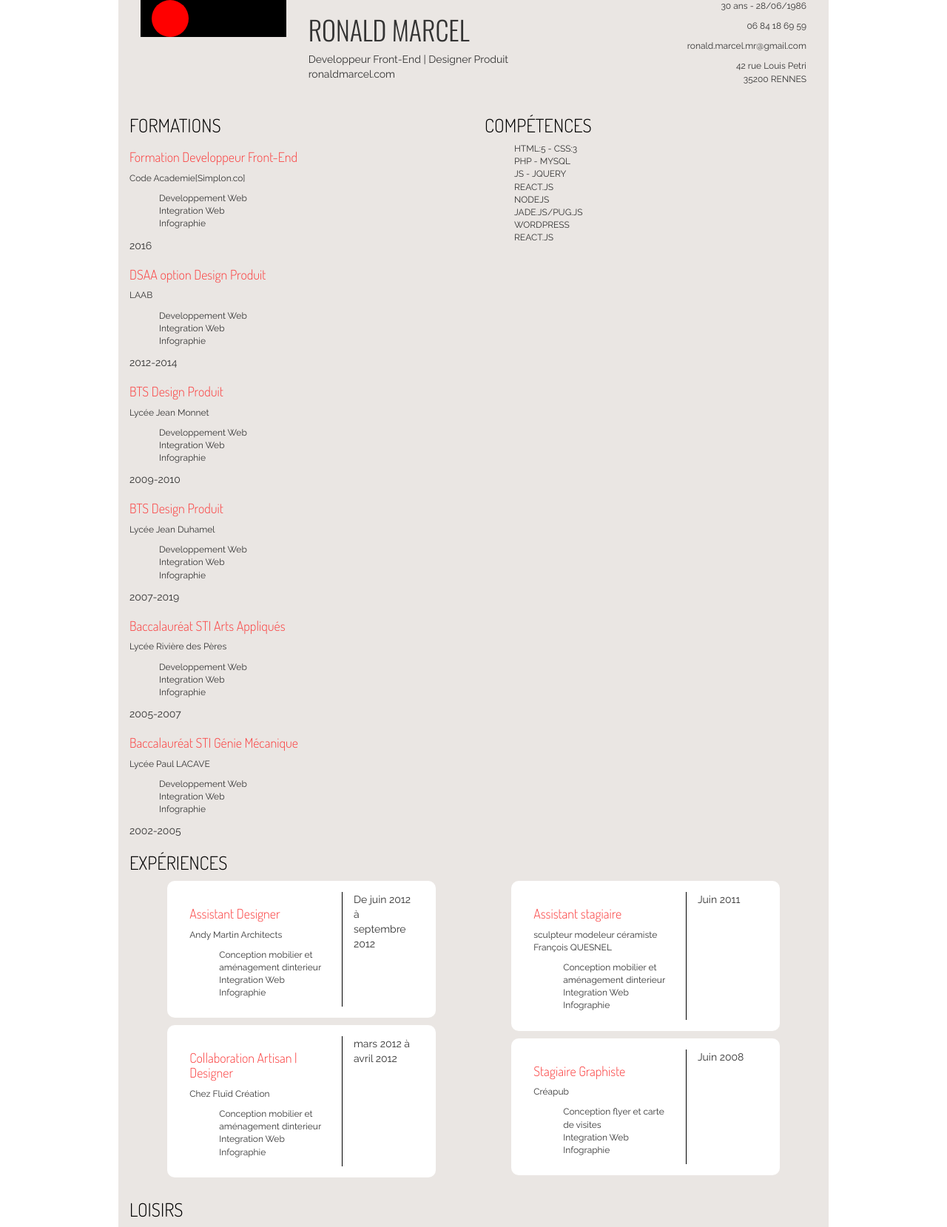
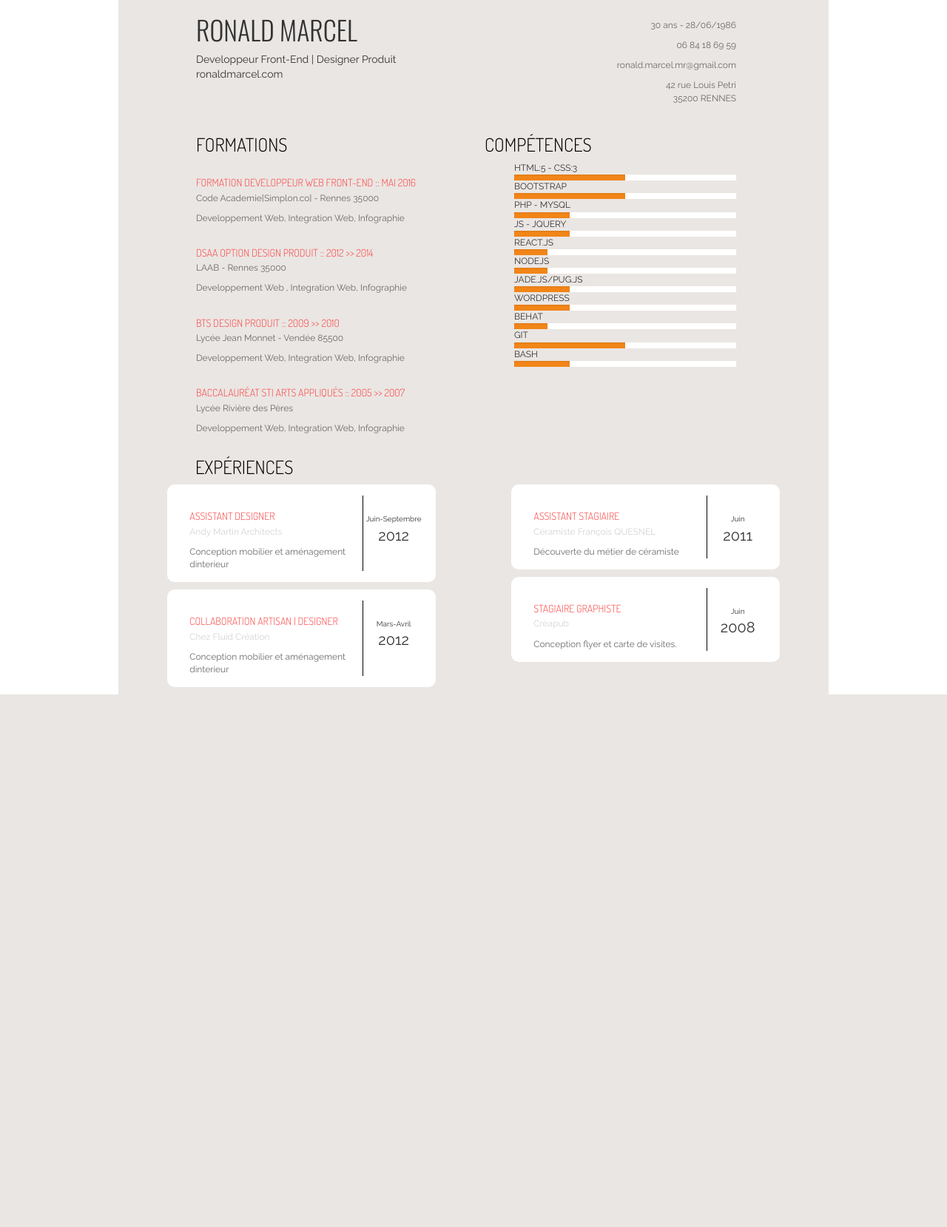
Before and after one commit to RonaldM-/Curriculum-vitae, a web app: file index.html in a window 1280 px wide. Shown: the whole page at 74% size. After the commit the page ends 939 px from the top, so only its background shows below. Run offline with its HTML, style and script files only (its server is not run), Linux system fonts and the light colour scheme.

Commit message:
fini à cv 98%

```diff
--- a/build/css/style.css
+++ b/build/css/style.css
@@ -46,13 +46,36 @@ h2 {
 }
 
 h3 {
-  font-size: 18px;
+  margin-bottom: 5px;
+  text-transform: uppercase;
+  font-size: 14px;
   font-weight: 300;
   color: #FA4444;
 }
 
+.exp, .loisir {
+  margin-left: 89px;
+}
+
 p, li {
   font-size: 12px;
+}
+
+p {
+  color: dimgray;
+}
+
+.place {
+  color: lightgray !important;
+}
+
+.desc {
+  margin: 0;
+}
+
+div.date {
+  margin-top: 18px;
+  font-size: 13px;
 }
 
 .graphic_identity {
@@ -85,4 +108,76 @@ p, li {
   margin-top: 20px;
 }
 
+/* FORMATIONS */
+.formation {
+  padding-left: 0%;
+}
+
+.infos {
+  padding-left: 0px;
+  list-style: disc;
+}
+.infos li {
+  display: block;
+  list-style: disc;
+  margin-right: 5px;
+}
+
+/* PROGRESS BAR */
+.progress_bar {
+  display: block;
+  height: 8px;
+  width: 300px;
+  position: relative;
+  background: white;
+}
+.progress_bar .progress {
+  display: block;
+  height: 100%;
+  position: absolute;
+  border-radius: 0px;
+  background-color: #f28518;
+}
+
+.novice {
+  width: 15%;
+}
+
+.advanced_beginner {
+  width: 25%;
+}
+
+.competent {
+  width: 50%;
+}
+
+.expert {
+  width: 90%;
+}
+
+.periode {
+  padding-top: 25px;
+  padding-right: 0;
+  padding-left: 0;
+}
+
+.month {
+  padding: 0;
+  font-size: 10px;
+}
+
+.year {
+  padding: 0;
+  font-size: 20px;
+}
+
+.info {
+  padding-top: 26px;
+  padding-right: 110px;
+}
+
+.identity {
+  padding-left: 60px;
+}
+
 /*# sourceMappingURL=style.css.map */
--- a/index.html
+++ b/index.html
@@ -12,9 +12,10 @@
         <div class="page row">
           <section class="aboutme col-lg-12">
             <div class="identity col-lg-8">
-              <div class="graphic_identity col-lg-4">
-                <div class="container-photo"><img></div>
-              </div>
+              <!--.graphic_identity.col-lg-4
+              .container-photo
+                  img
+              -->
               <div class="text_identity col-lg-8">
                 <div class="name col-lg-12">
                   <h1>RONALD MARCEL</h1>
@@ -42,209 +43,196 @@
             </div>
           </section>
           <section class="formations col-lg-6">
-            <h2>FORMATIONS</h2>
-                  <div class="formation">
-                    <div class="what">
-                      <h3>Formation Developpeur Front-End</h3>
+            <h2 class="col-lg-10 col-lg-offset-2">FORMATIONS</h2>
+                  <div class="formation col-lg-10 col-lg-offset-2">
+                    <div class="what col-lg-12">
+                      <h3>Formation Developpeur Web Front-End :: Mai 2016</h3>
                     </div>
-                    <div class="where">
-                      <p>Code Academie[Simplon.co]</p>
+                    <div class="where col-lg-12">
+                      <p>Code Academie[Simplon.co] - Rennes 35000</p>
                     </div>
-                    <div class="details">
-                      <ul>
-                        <li>Developpement Web</li>
-                        <li>Integration Web</li>
-                        <li>Infographie</li>
-                      </ul>
+                    <div class="details col-lg-12">
+                      <p>Developpement Web, Integration Web, Infographie</p>
                     </div>
-                    <div class="when"><span class="date">2016</span></div>
                   </div>
-                  <div class="formation">
-                    <div class="what">
-                      <h3>DSAA option Design Produit</h3>
+                  <div class="formation col-lg-10 col-lg-offset-2">
+                    <div class="what col-lg-12">
+                      <h3>DSAA option Design Produit :: 2012 &gt;&gt; 2014</h3>
                     </div>
-                    <div class="where">
-                      <p>LAAB</p>
+                    <div class="where col-lg-12">
+                      <p>LAAB - Rennes 35000</p>
                     </div>
-                    <div class="details">
-                      <ul>
-                        <li>Developpement Web</li>
-                        <li>Integration Web</li>
-                        <li>Infographie</li>
-                      </ul>
+                    <div class="details col-lg-12">
+                      <p>Developpement Web , Integration Web, Infographie</p>
                     </div>
-                    <div class="when"><span class="date">2012-2014</span></div>
                   </div>
-                  <div class="formation">
-                    <div class="what">
-                      <h3>BTS Design Produit</h3>
+                  <div class="formation col-lg-10 col-lg-offset-2">
+                    <div class="what col-lg-12">
+                      <h3>BTS Design Produit :: 2009 &gt;&gt; 2010</h3>
                     </div>
-                    <div class="where">
-                      <p>Lycée Jean Monnet</p>
+                    <div class="where col-lg-12">
+                      <p>Lycée Jean Monnet - Vendée 85500</p>
                     </div>
-                    <div class="details">
-                      <ul>
-                        <li>Developpement Web</li>
-                        <li>Integration Web</li>
-                        <li>Infographie</li>
-                      </ul>
+                    <div class="details col-lg-12">
+                      <p>Developpement Web, Integration Web, Infographie</p>
                     </div>
-                    <div class="when"><span class="date">2009-2010</span></div>
                   </div>
-                  <div class="formation">
-                    <div class="what">
-                      <h3>BTS Design Produit</h3>
+            <!--+formation('BTS Design Produit','Lycée Jean Duhamel - Dole 39000','2007-2019', 'Developpement Web, Integration Web, Infographie')-->
+                  <div class="formation col-lg-10 col-lg-offset-2">
+                    <div class="what col-lg-12">
+                      <h3>Baccalauréat STI Arts Appliqués :: 2005 &gt;&gt; 2007</h3>
                     </div>
-                    <div class="where">
-                      <p>Lycée Jean Duhamel</p>
-                    </div>
-                    <div class="details">
-                      <ul>
-                        <li>Developpement Web</li>
-                        <li>Integration Web</li>
-                        <li>Infographie</li>
-                      </ul>
-                    </div>
-                    <div class="when"><span class="date">2007-2019</span></div>
-                  </div>
-                  <div class="formation">
-                    <div class="what">
-                      <h3>Baccalauréat STI Arts Appliqués</h3>
-                    </div>
-                    <div class="where">
+                    <div class="where col-lg-12">
                       <p>Lycée Rivière des Pères</p>
                     </div>
-                    <div class="details">
-                      <ul>
-                        <li>Developpement Web</li>
-                        <li>Integration Web</li>
-                        <li>Infographie</li>
-                      </ul>
+                    <div class="details col-lg-12">
+                      <p> Developpement Web, Integration Web, Infographie</p>
                     </div>
-                    <div class="when"><span class="date">2005-2007</span></div>
                   </div>
-                  <div class="formation">
-                    <div class="what">
-                      <h3>Baccalauréat STI Génie Mécanique</h3>
-                    </div>
-                    <div class="where">
-                      <p>Lycée Paul LACAVE</p>
-                    </div>
-                    <div class="details">
-                      <ul>
-                        <li>Developpement Web</li>
-                        <li>Integration Web</li>
-                        <li>Infographie</li>
-                      </ul>
-                    </div>
-                    <div class="when"><span class="date">2002-2005</span></div>
-                  </div>
+            <!--+formation('Baccalauréat STI Génie Mécanique','Lycée Paul LACAVE','2002-2005', 'Developpement Web, Integration Web, Infographie')-->
           </section>
           <section class="skills col-lg-6">
             <h2>COMPÉTENCES</h2>
             <ul class="list_skills">
-              <li>HTML:5 - CSS:3</li>
-              <li>PHP - MYSQL</li>
-              <li>JS - JQUERY</li>
-              <li>REACT.JS</li>
-              <li>NODEJS</li>
-              <li>JADE.JS/PUG.JS</li>
-              <li>WORDPRESS</li>
-              <li>REACT.JS</li>
+              <li>HTML:5 - CSS:3
+                <div class="progress_bar">
+                  <div class="progress competent"></div>
+                </div>
+              </li>
+              <li>BOOTSTRAP</li>
+              <div class="progress_bar">
+                <div class="progress competent"></div>
+              </div>
+              <li>PHP - MYSQL
+                <div class="progress_bar">
+                  <div class="progress advanced_beginner"></div>
+                </div>
+              </li>
+              <li>JS - JQUERY
+                <div class="progress_bar">
+                  <div class="progress advanced_beginner"></div>
+                </div>
+              </li>
+              <li>REACT.JS
+                <div class="progress_bar">
+                  <div class="progress novice"></div>
+                </div>
+              </li>
+              <li>NODEJS
+                <div class="progress_bar">
+                  <div class="progress novice"></div>
+                </div>
+              </li>
+              <li>JADE.JS/PUG.JS
+                <div class="progress_bar">
+                  <div class="progress advanced_beginner"></div>
+                </div>
+              </li>
+              <li>WORDPRESS
+                <div class="progress_bar">
+                  <div class="progress advanced_beginner"></div>
+                </div>
+              </li>
+              <li>BEHAT
+                <div class="progress_bar">
+                  <div class="progress novice"></div>
+                </div>
+              </li>
+              <li>GIT
+                <div class="progress_bar">
+                  <div class="progress competent"></div>
+                </div>
+              </li>
+              <li>BASH
+                <div class="progress_bar">
+                  <div class="progress advanced_beginner"></div>
+                </div>
+              </li>
+              <!--li WORDPRESS
+              .progress_bar
+                  .progress.advanced_beginner
+              -->
+              <!--li BEHAT
+              .progress_bar
+                  .progress.novice
+              -->
             </ul>
           </section>
           <section class="experiences col-lg-12">
-            <h2>EXPÉRIENCES</h2>
+            <h2 class="exp">EXPÉRIENCES</h2>
             <div class="block col-lg-6">
                     <div class="experience col-lg-10 col-lg-offset-1">
-                      <div class="intitule_experience col-lg-8">
+                      <div class="intitule_experience col-lg-9">
                         <div class="what">
                           <h3>Assistant Designer</h3>
                         </div>
                         <div class="where">
-                          <p>Andy Martin Architects</p>
+                          <p class="place">Andy Martin Architects</p>
                         </div>
                         <div class="details">
-                          <ul>
-                            <li>Conception mobilier et aménagement dinterieur</li>
-                            <li>Integration Web</li>
-                            <li>Infographie</li>
-                          </ul>
+                          <p class="desc">Conception mobilier et aménagement dinterieur</p>
                         </div>
                       </div>
-                      <div class="periode col-lg-4">
-                        <div class="when"><span class="date">De juin 2012 à septembre 2012</span></div>
+                      <div class="periode col-lg-3 text-center">
+                        <div class="when"><span class="month col-lg-12">Juin-Septembre</span><span class="year col-lg-12">2012</span></div>
                       </div>
                     </div>
                     <div class="experience col-lg-10 col-lg-offset-1">
-                      <div class="intitule_experience col-lg-8">
+                      <div class="intitule_experience col-lg-9">
                         <div class="what">
                           <h3>Collaboration Artisan | Designer</h3>
                         </div>
                         <div class="where">
-                          <p>Chez Fluïd Création</p>
+                          <p class="place">Chez Fluïd Création</p>
                         </div>
                         <div class="details">
-                          <ul>
-                            <li>Conception mobilier et aménagement dinterieur</li>
-                            <li>Integration Web</li>
-                            <li>Infographie</li>
-                          </ul>
+                          <p class="desc">Conception mobilier et aménagement dinterieur</p>
                         </div>
                       </div>
-                      <div class="periode col-lg-4">
-                        <div class="when"><span class="date"> mars 2012 à avril 2012</span></div>
+                      <div class="periode col-lg-3 text-center">
+                        <div class="when"><span class="month col-lg-12">Mars-Avril</span><span class="year col-lg-12">2012</span></div>
                       </div>
                     </div>
             </div>
             <div class="block col-lg-6">
                     <div class="experience col-lg-10 col-lg-offset-1">
-                      <div class="intitule_experience col-lg-8">
+                      <div class="intitule_experience col-lg-9">
                         <div class="what">
                           <h3>Assistant stagiaire</h3>
                         </div>
                         <div class="where">
-                          <p>sculpteur modeleur céramiste François QUESNEL</p>
+                          <p class="place">Céramiste François QUESNEL</p>
                         </div>
                         <div class="details">
-                          <ul>
-                            <li>Conception mobilier et aménagement dinterieur</li>
-                            <li>Integration Web</li>
-                            <li>Infographie</li>
-                          </ul>
+                          <p class="desc">Découverte du métier de céramiste</p>
                         </div>
                       </div>
-                      <div class="periode col-lg-4">
-                        <div class="when"><span class="date">Juin 2011</span></div>
+                      <div class="periode col-lg-3 text-center">
+                        <div class="when"><span class="month col-lg-12">Juin</span><span class="year col-lg-12">2011</span></div>
                       </div>
                     </div>
                     <div class="experience col-lg-10 col-lg-offset-1">
-                      <div class="intitule_experience col-lg-8">
+                      <div class="intitule_experience col-lg-9">
                         <div class="what">
                           <h3>Stagiaire Graphiste</h3>
                         </div>
                         <div class="where">
-                          <p>Créapub</p>
+                          <p class="place">Créapub</p>
                         </div>
                         <div class="details">
-                          <ul>
-                            <li>Conception flyer et carte de visites</li>
-                            <li>Integration Web</li>
-                            <li>Infographie</li>
-                          </ul>
+                          <p class="desc">Conception flyer et carte de visites.</p>
                         </div>
                       </div>
-                      <div class="periode col-lg-4">
-                        <div class="when"><span class="date">Juin 2008</span></div>
+                      <div class="periode col-lg-3 text-center">
+                        <div class="when"><span class="month col-lg-12">Juin</span><span class="year col-lg-12">2008</span></div>
                       </div>
                     </div>
             </div>
-          </section>
-          <section class="loisirs col-lg-12">
-            <h2>LOISIRS</h2>
           </section>
         </div>
       </div>
     </body>
   </head>
 </html>
+<!--                    section.loisirs.col-lg-12-->
+<!--                        h2.loisir LOISIRS-->
--- a/views/sass/style.scss
+++ b/views/sass/style.scss
@@ -1,7 +1,7 @@
 //Font Google
 @import 'https://fonts.googleapis.com/css?family=Dosis:200,300,400,500,600,700,800|Oswald:300,400,700|Raleway:100,100i,200,200i,300,300i,400,400i,500,500i,600,600i,700,700i,800,800i,900,900i';
 
-//Variables
+//VARIABLES
 $title: Oswald, sans-serif;
 $default: Raleway, sans-serif;
 $subtitle: Dosis, sans-serif;
@@ -9,9 +9,18 @@ $saumon: #FA4444;
 $gray: #666666;
 $heart: #EAE6E3;
 $small_font: 12px;
+//ProgressBar
+$novice: 15%;
+$advanced_beginner: 25%;
+$competent: 50%;
+$expert: 90%;
+$color:red;
+
 //#e95325;
 //Mixins
-
+@mixin progress-per-cent($status){
+    width: $status;
+}
 //Styles
 html, body{
     margin: 0;
@@ -55,12 +64,30 @@ h2{
     font-weight: 300;
 }
 h3{
-    font-size: 18px;
+    margin-bottom: 5px;
+    text-transform: uppercase;
+    font-size: 14px;
     font-weight: 300;
     color: $saumon;
 }
+.exp, .loisir{
+    margin-left: 89px;
+}
 p, li{
     font-size: $small_font;
+}
+p{
+    color: dimgray;
+}
+.place{
+    color: lightgray!important;
+}
+.desc{
+    margin: 0;
+}
+div.date{
+    margin-top: 18px;
+    font-size: 13px;
 }
 .graphic_identity {
     background-color: black;
@@ -88,3 +115,69 @@ p, li{
     margin-bottom: 100px;
     margin-top: 20px;
 }
+/* FORMATIONS */
+.formation{
+    padding-left: 0%;
+}
+.infos{
+    padding-left: 0px;
+    list-style: disc;
+  li{
+      display: block;
+      list-style: disc;
+      margin-right: 5px;
+    }
+}
+/* PROGRESS BAR */
+.progress_bar {
+    display: block;
+    height: 8px;
+    width: 300px;
+    position: relative;
+    background: white;
+ .progress{
+    display:block;
+    height: 100%;
+    position: absolute;
+    border-radius: 0px;
+    background-color: #f28518;
+ }
+}
+
+.novice{
+    @include progress-per-cent($novice)
+}
+.advanced_beginner{
+    @include progress-per-cent($advanced_beginner)
+}
+.competent{
+    @include progress-per-cent($competent)
+}
+.expert{
+    @include progress-per-cent($expert)
+}
+.periode{
+    padding:{
+        top:25px;
+        right: 0;
+        left: 0;
+    }
+}
+.month{
+    padding: 0;
+    font-size: 10px;
+}
+
+.year{
+    padding: 0;
+    font-size: 20px;
+}
+.info{
+    padding:{
+        top: 26px;
+        right: 110px;
+    }
+}
+.identity{
+    padding-left: 60px;
+}
```
Also changed, not shown: views/pug/index.pug (+60 -34 lines), 1 other file.
